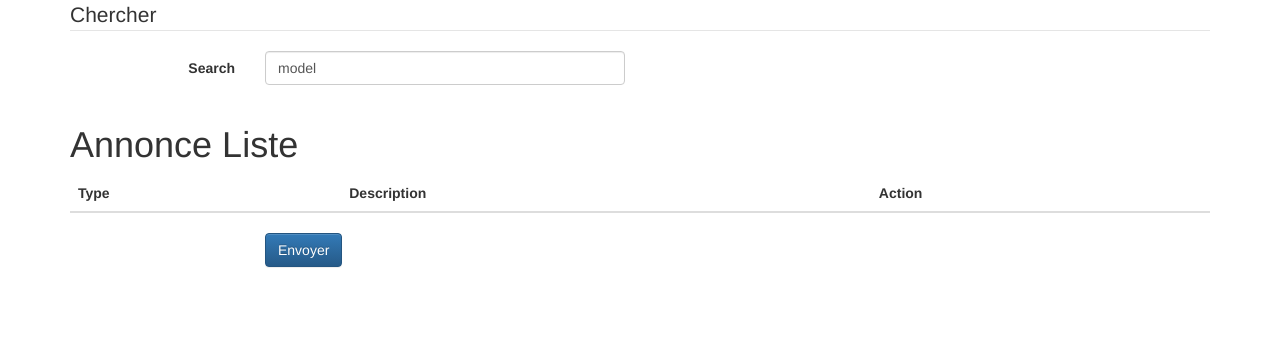
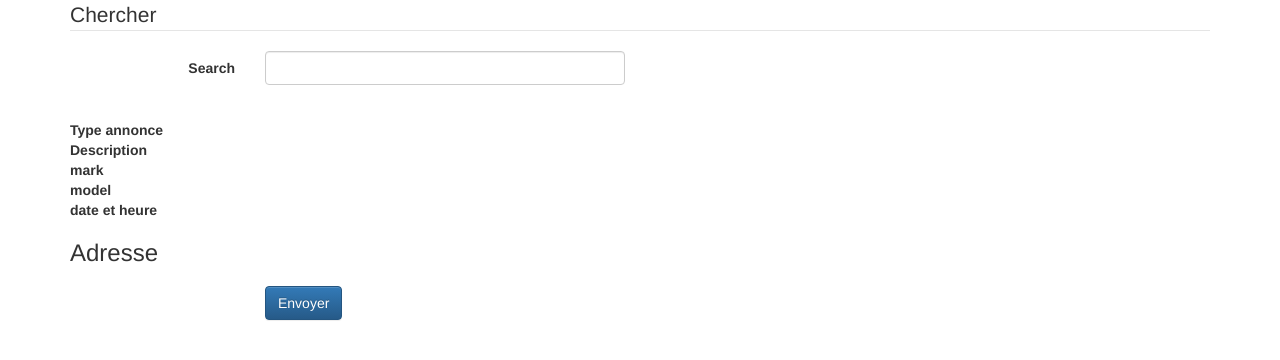
Before and after one commit to cheikh-diop/FindMyObject, an Angular app: page /SearchAdvert in a window 1280 px wide. Shown: the top 360 px of the page. Built offline with nearby package versions, Linux system fonts and the light colour scheme; what ngx-filesaver would draw is missing.

Commit message:
ajout du search pas encore fini

```diff
--- a/src/app/advert-detail/advert-detail.component.html
+++ b/src/app/advert-detail/advert-detail.component.html
@@ -15,9 +15,5 @@
     <h3> Adresse </h3>
 
     <dd>{{advert.address?.city}}</dd>
-
-
-
-
   </dl>
 </div>
--- a/src/app/app.module.ts
+++ b/src/app/app.module.ts
@@ -25,7 +25,7 @@ const appRoutes: Routes = [
     data: { title: 'Advert List' }
   },
   { path: '',
-    redirectTo: '/createAdvert',
+    redirectTo: '/SearchAdvert',
     pathMatch: 'full'
   },
   {
--- a/src/app/create-advert/create-advert.component.html
+++ b/src/app/create-advert/create-advert.component.html
@@ -50,7 +50,7 @@
           <label class="custom-file">
             <input ngModel (change)="readUrl($event)" type="file" id="image_path" name="image_url" class="custom-file-input" accept="image/*"
               multiple app-filereader>
-            <img [src]="url" style="display: none;">
+            <img [src]="url" >
           </label>
         </div>
       </div>
--- a/src/app/search-advert/search-advert.component.html
+++ b/src/app/search-advert/search-advert.component.html
@@ -6,27 +6,25 @@
     <div class="form-group">
         <label class="col-sm-2 control-label" for="textinput">Search</label>
         <div class="col-sm-4">
-          <input class="form-control" id="search" type="text" value="model" >
-       <label></label>
+          <input name="search" class="form-control" id="search" type="text" value="" >
+       <label>{{ advert.search}}</label>
         </div>
       </div>
-      <h1>Annonce Liste</h1>
-      <table class="table">
-        <thead>
-          <tr>
-            <th>Type</th>
-            <th>Description</th>
-            <th>Action</th>
-          </tr>
-        </thead>
-        <tbody>
-          <tr *ngFor="let adv of adverts">
-            <td>{{ adv.type }}</td>
-            <td>{{ adv.description }}</td>
-            <td>Show Detail</td>
-          </tr>
-        </tbody>
-      </table>
+      <dl class="list">
+        <dt>Type annonce</dt>
+        <dd>{{ advert.type }}</dd>
+        <dt>Description</dt>
+        <dd>{{ advert.description }}</dd>
+        <dt>mark </dt>
+        <dd>{{ advert.mark }}</dd>
+        <dt>model </dt>
+        <dd>{{ advert.model }}</dd>
+        <dt>date et heure</dt>
+        <dd>{{ advert.date_time }}</dd>
+        <h3> Adresse </h3>
+
+        <dd>{{advert.address?.city}}</dd>
+      </dl>
       <div>
           <!-- Button -->
           <div class="form-group">
--- a/src/app/search-advert/search-advert.component.ts
+++ b/src/app/search-advert/search-advert.component.ts
@@ -7,16 +7,17 @@ import { HttpClient } from '@angular/common/http';
   styleUrls: ['./search-advert.component.css']
 })
 export class SearchAdvertComponent implements OnInit {
-  adverts :any;
+  advert = {};
+ // search='';
 
   constructor(private http: HttpClient) {}
 
 
   createAdvert() {
+  //  this.advert.push(this.search);
     this.http.get('/advert/search').subscribe(data => {
-      this.adverts = data;
+      this.advert = data;
     });
-    alert( this.adverts);
   }
 
   ngOnInit() {
```
Also changed, not shown: routes/advert.js (+14 -2 lines), 3 other files (tests, documents, lock files or other folders).
